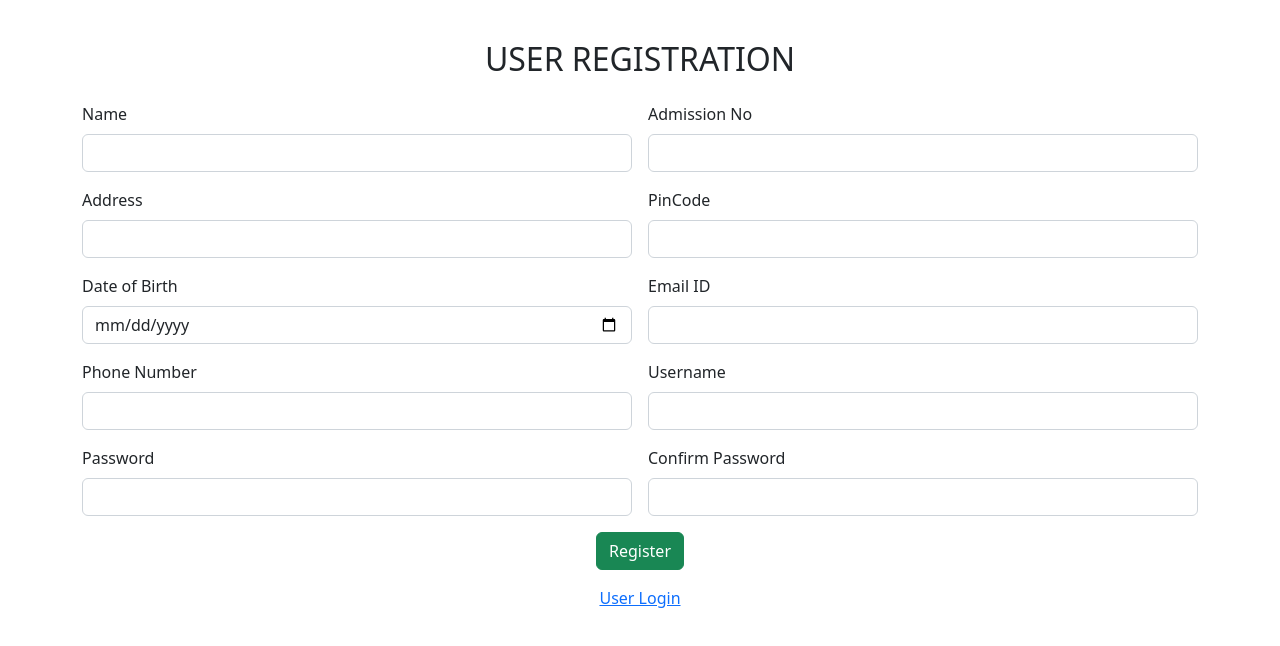
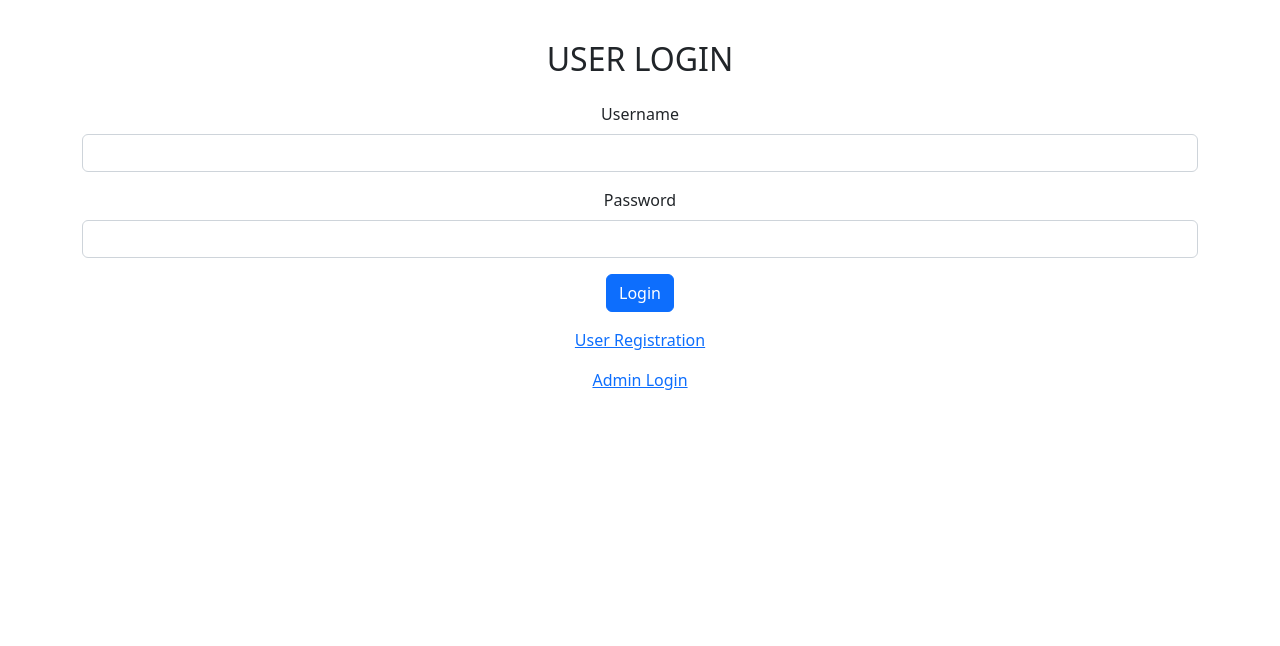
Before and after one commit to anugraha4/AngularLibraryApp, an Angular app: page / in a window 1280 px wide. Shown: the top 646 px of the page. Built offline with nearby package versions, Linux system fonts and the light colour scheme.

Commit message:
user login added

```diff
--- a/src/app/app.component.html
+++ b/src/app/app.component.html
@@ -1,3 +1,3 @@
-<app-user-register></app-user-register>
+<app-user-login></app-user-login>
 
 <router-outlet></router-outlet>
--- a/src/app/app.module.ts
+++ b/src/app/app.module.ts
@@ -5,12 +5,14 @@
 import { AppComponent } from './app.component';
 import { AdminLoginComponent } from './admin-login/admin-login.component';
 import { UserRegisterComponent } from './user-register/user-register.component';
+import { UserLoginComponent } from './user-login/user-login.component';
 
 @NgModule({
   declarations: [
     AppComponent,
     AdminLoginComponent,
-    UserRegisterComponent
+    UserRegisterComponent,
+    UserLoginComponent
   ],
   imports: [
     BrowserModule,
--- /dev/null
+++ b/src/app/user-login/user-login.component.html
@@ -0,0 +1,28 @@
+<div class="container">
+    <div class="row">
+        <div class="col col-12 col-sm-12 col-md-12 col-lg-12 col-xl-12 col-xxl-12">
+            <div class="row g-3 mt-4">
+                <div class="col col-12 col-sm-12 col-md-12 col-lg-12 col-xl-12 col-xxl-12 text-center">
+                    <h2>USER LOGIN</h2>
+                </div>
+                <div class="col col-12 col-sm-12 col-md-12 col-lg-12 col-xl-12 col-xxl-12 text-center">
+                    <label for="" class="form-label">Username</label>
+                    <input type="text" class="form-control">
+                </div>
+                <div class="col col-12 col-sm-12 col-md-12 col-lg-12 col-xl-12 col-xxl-12 text-center">
+                    <label for="" class="form-label">Password</label>
+                    <input type="password" name="" id="" class="form-control">
+                </div>
+                <div class="col col-12 col-sm-12 col-md-12 col-lg-12 col-xl-12 col-xxl-12 text-center">
+                    <button class="btn btn-primary">Login</button>
+                </div>
+                <div class="col col-12 col-sm-12 col-md-12 col-lg-12 col-xl-12 col-xxl-12 text-center">
+                    <a href="">User Registration</a>
+                </div>
+                <div class="col col-12 col-sm-12 col-md-12 col-lg-12 col-xl-12 col-xxl-12 text-center">
+                    <a href="">Admin Login</a>
+                </div>
+            </div>
+        </div>
+    </div>
+</div>
```
Also changed, not shown: src/app/user-login/user-login.component.ts (added, +10 -0 lines), src/app/user-login/user-login.component.css (added).
